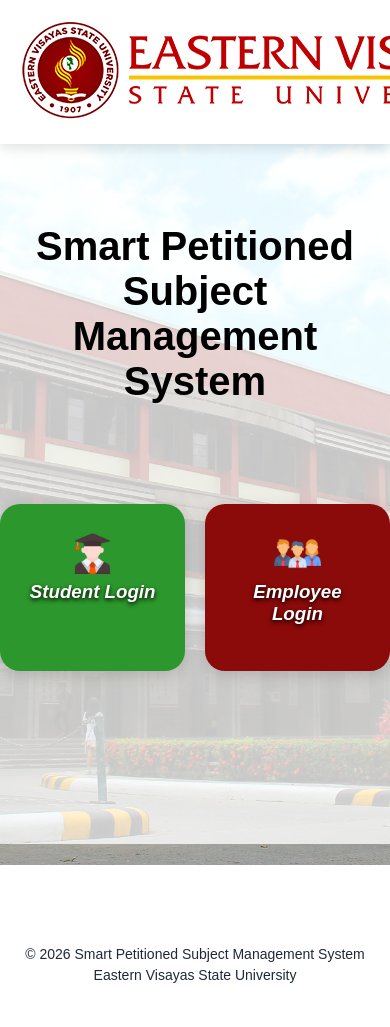
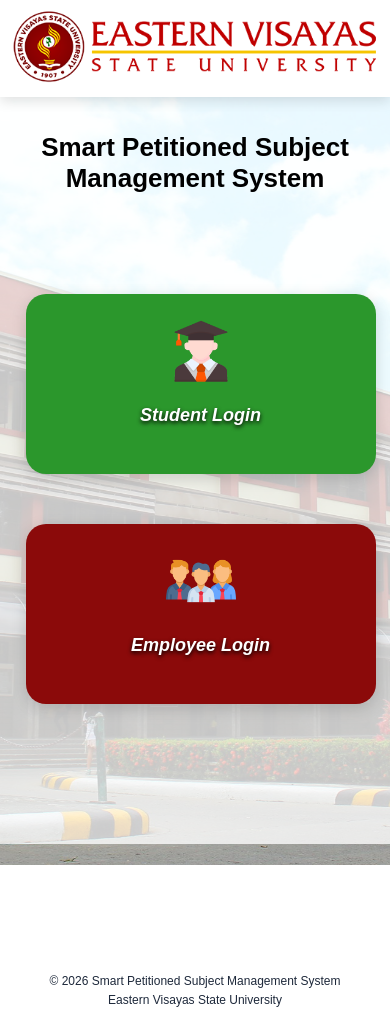
Before and after one commit to FoowsIsBack/Smart_Petitioned_Subject_Management_System_EVSU, a PHP site: page / in a window 390 px wide; the page is wider, and only the part inside the window is pictured. Before the commit the page ends 983 px from the top of that part, so only its background shows below. Run offline with PHP 8.4, Linux system fonts and the light colour scheme.

Commit message:
Add responsive design for mobile and tablet devices

```diff
--- a/assets/css/index.css
+++ b/assets/css/index.css
@@ -54,7 +54,7 @@ header{
     margin-top: 100px;
     display: flex;
     justify-content: center;
-    gap: 5%;
+    gap: 10%;
 }
 
 .student img, .employee img{
@@ -106,3 +106,127 @@ footer p{
     font-size: 14px;
     color: rgb(30, 41, 59);
 }
+
+/* Tablet Devices */
+@media (max-width: 768px){
+
+    header{
+        padding: 12px 15px;
+    }
+
+    header img{
+        max-height: 90px;
+    }
+
+    .title{
+        margin: 40px 15px 25px;
+    }
+
+    .main3{
+        width: 90%;
+        gap: 50px;
+    }
+
+    .student, .employee{
+        width: 45%;
+        min-height: 200px;
+    }
+}
+
+/* Mobile Devices */
+@media (max-width: 600px){
+
+    header{
+        padding: 10px 12px;
+    }
+
+    header img{
+        width: 100%;
+        max-height: 75px;
+    }
+
+    .title{
+        margin: 35px 15px 25px;
+    }
+
+    .title h1{
+        font-size: 26px;
+    }
+
+    .main3{
+        margin-left: 25px;
+        width: 90%;
+        flex-direction: column;
+        align-items: center;
+        gap: 50px;
+        flex: none;
+    }
+
+    .student, .employee{
+        width: 100%;
+        max-width: 350px;
+        min-height: 180px;
+        padding: 20px;
+    }
+
+    .student img, .employee img{
+        width: 70px;
+        height: 70px;
+        margin-bottom: 15px;
+    }
+
+    .student h3, .employee h3{
+        font-size: 18px;
+    }
+
+    footer{
+        padding: 15px 10px;
+    }
+
+    footer p{
+        font-size: 12px;
+    }
+}
+
+/* Small Mobile Devices */
+@media (max-width: 380px){
+
+    header{
+        padding: 8px 10px;
+    }
+
+    header img{
+        max-height: 65px;
+    }
+
+    .title{
+        margin-top: 25px;
+        margin-bottom: 20px;
+    }
+
+    .title h1 {
+        font-size: 22px;
+    }
+
+    .student, .employee{
+        min-height: 160px;
+        padding: 18px;
+    }
+
+    .student img, .employee img{
+        width: 60px;
+        height: 60px;
+    }
+
+    .student h3, .employee h3{
+        font-size: 17px;
+    }
+
+    footer{
+        padding: 12px 8px;
+    }
+
+    footer p{
+        font-size: 11px;
+    }
+}
```
